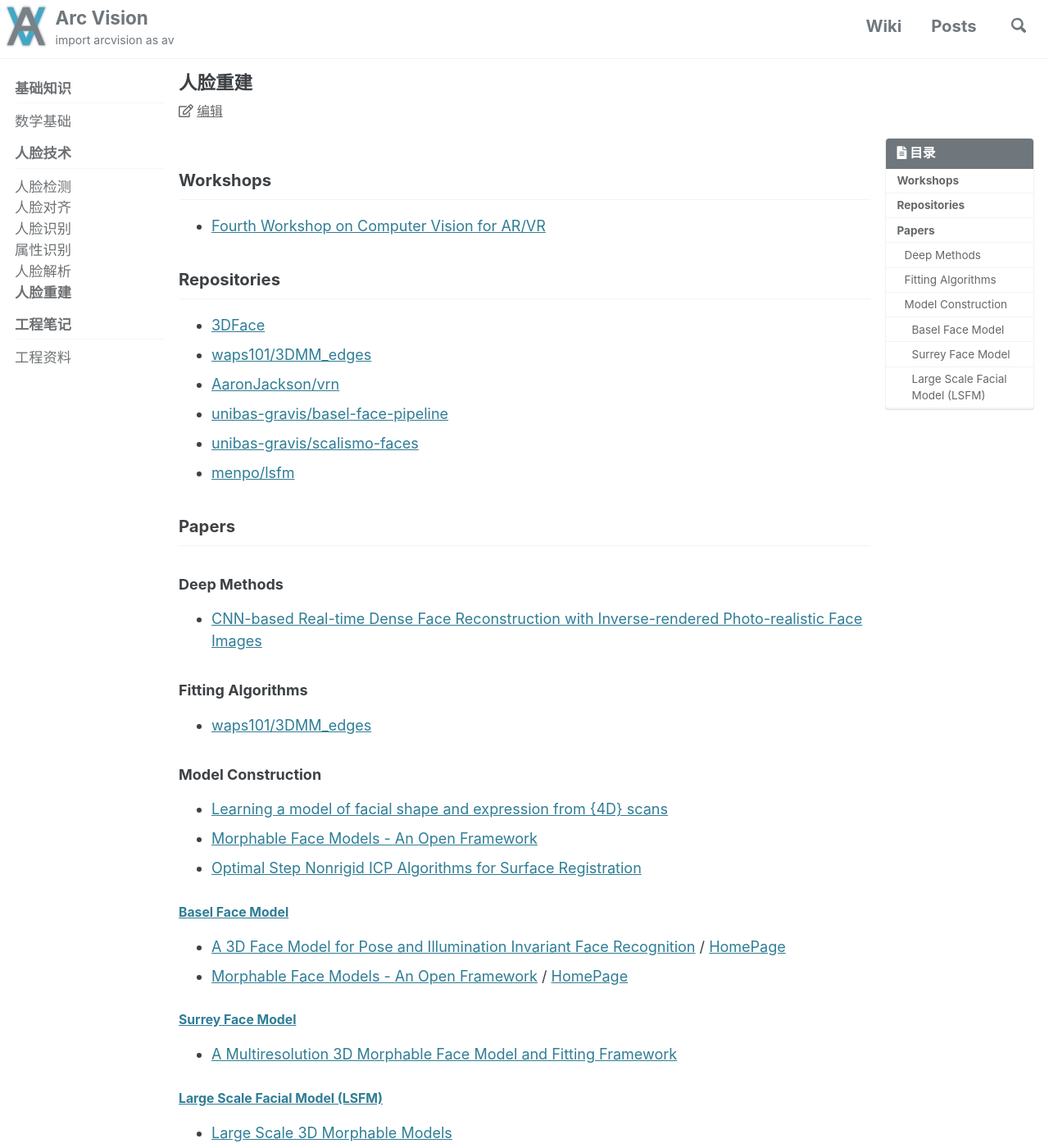
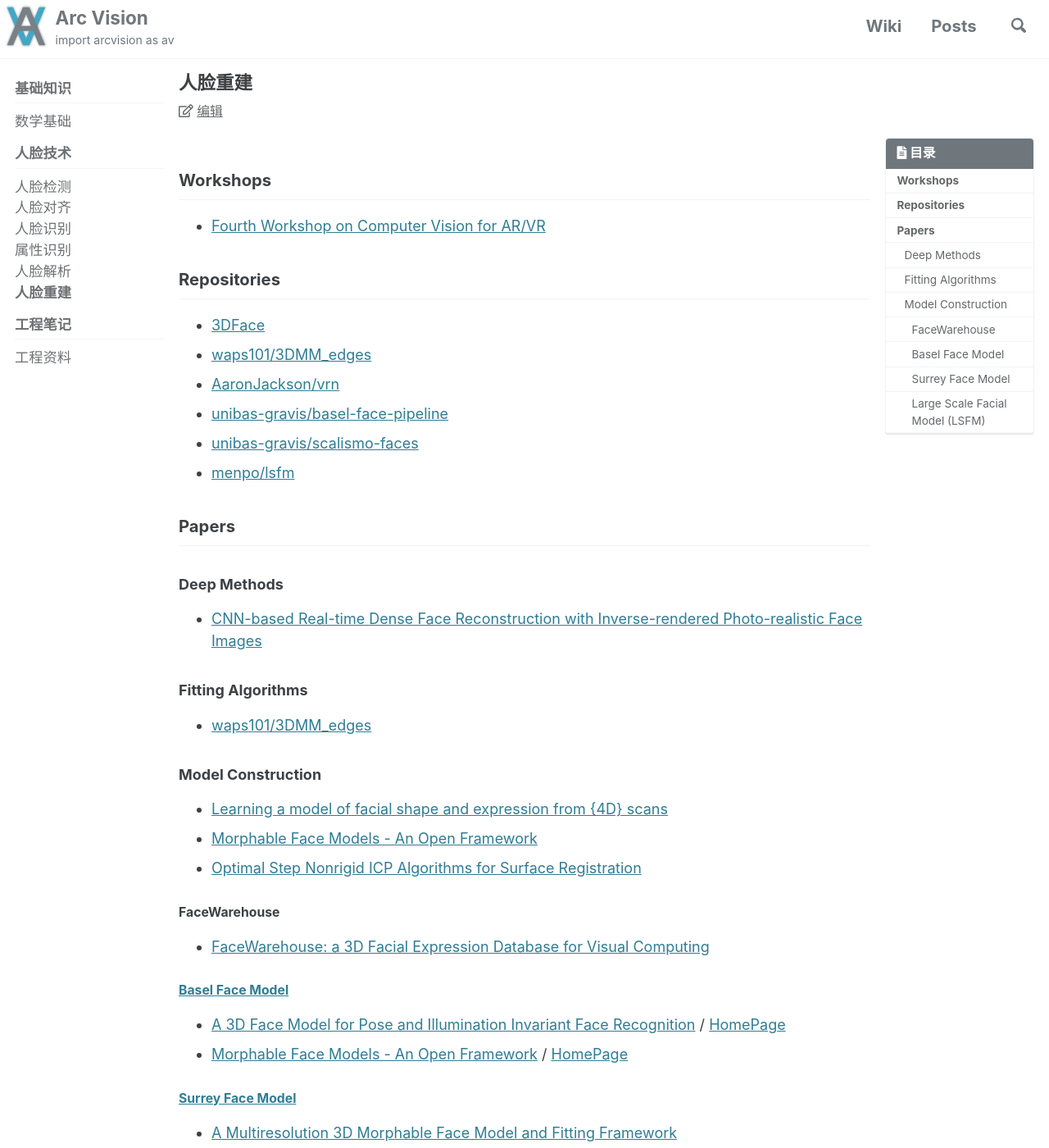
Before and after one commit to ArcVision/ArcVision.github.io, a Jekyll site: the page built from _wiki/15-face-reconstruction.md, in a window 1280 px wide and 1400 px high. Shown: the whole window at 82% size. Built offline with Jekyll 4.4.1, drawn with Linux system fonts in a browser that asks for light colours; cached includes are drawn as plain includes; comment, search, counter and statistics services are not loaded.

Commit message:
Update 15-face-reconstruction.md

```diff
--- a/_wiki/15-face-reconstruction.md
+++ b/_wiki/15-face-reconstruction.md
@@ -29,6 +29,9 @@ permalink: /wiki/face-reconstruction/
 - [Morphable Face Models - An Open Framework](http://arxiv.org/abs/1709.08398)
 - [Optimal Step Nonrigid ICP Algorithms for Surface Registration](https://ieeexplore.ieee.org/abstract/document/4270190)
 
+#### FaceWarehouse
+  - [FaceWarehouse: a 3D Facial Expression Database for Visual Computing](http://kunzhou.net/zjugaps/facewarehouse/)
+
 #### [Basel Face Model](https://faces.dmi.unibas.ch/bfm/bfm2019.html)
   - [A 3D Face Model for Pose and Illumination Invariant Face Recognition](https://gravis.dmi.unibas.ch/publications/2009/BFModel09.pdf) / [HomePage](https://faces.dmi.unibas.ch/bfm/?nav=1-0&id=basel_face_model)
   - [Morphable Face Models - An Open Framework](http://arxiv.org/abs/1709.08398) / [HomePage](https://faces.dmi.unibas.ch/bfm/bfm2017.html)
```
